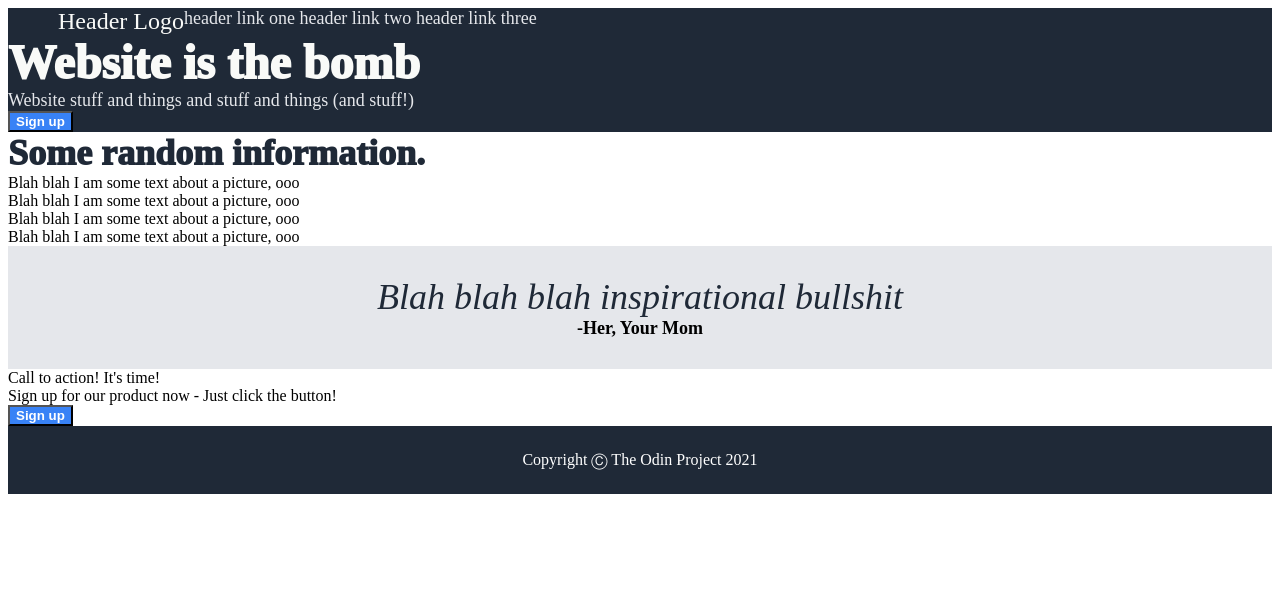
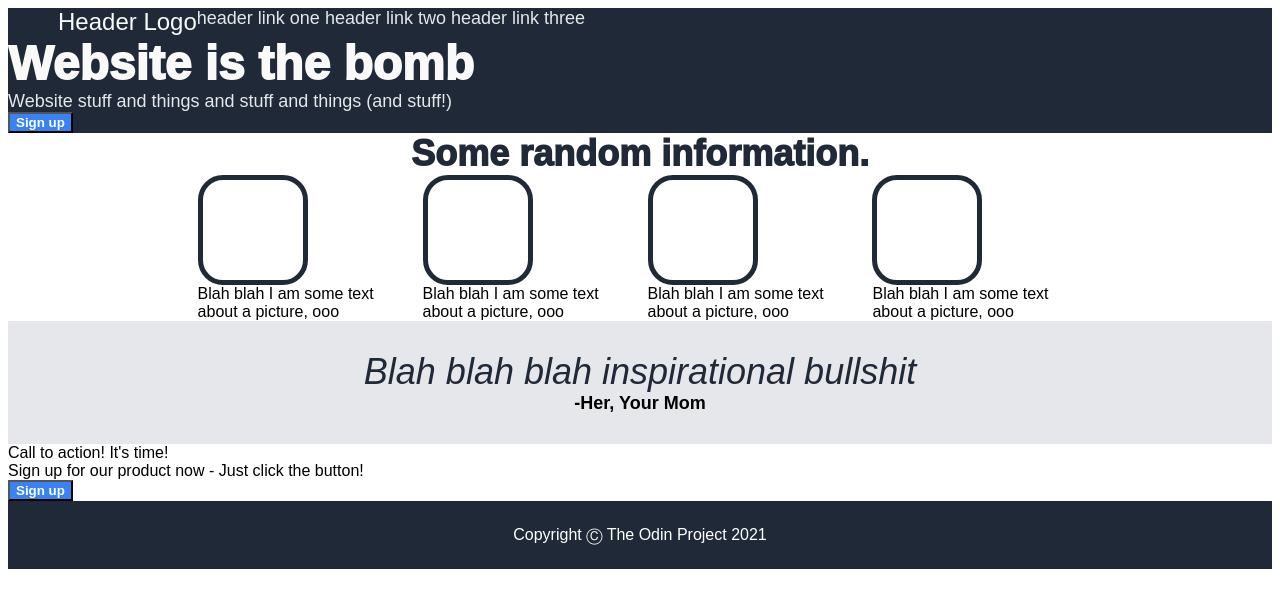
Before and after one commit to ChinchillaLanigera/foundations_test_assignment, a plain HTML site: page index.html in a window 1280 px wide. Drawn offline with Linux system fonts and the light colour scheme.

Commit message:
Add css rules for bubble-card section

```diff
--- a/index.html
+++ b/index.html
@@ -24,8 +24,8 @@
             <img src=""/>
         </div>
     </div>
+    <div class="bubbleheader">Some random information.</div>
     <div id="samples">
-        <div class="bubbleheader">Some random information.</div>
         <div class="bubble">
             <div class="bubblecard"></div>
             <div class="bubbletext">Blah blah I am some text about a picture, ooo</div>
--- a/styles.css
+++ b/styles.css
@@ -1,4 +1,5 @@
 body {
+    font-family: Arial, Helvetica, sans-serif;
     display:flex;
     flex-direction:column;
 }
@@ -42,10 +43,26 @@ button {
 }
 
 /*Info Cards Section*/
+
+#samples {
+    display: flex;
+    align-items: center;
+    padding: 0% 15% 0% 15%;
+    gap: 15px;
+}
+
 .bubbleheader {
     font-size: 36px;
     font-weight: 1000;
     color: #1F2937;
+    text-align: center;
+}
+
+.bubblecard {
+    border-radius: 25px;
+    border: 5px solid #1F2937;
+    height: 100px;
+    width: 100px;
 }
 
 /*Quotes Section*/
```
